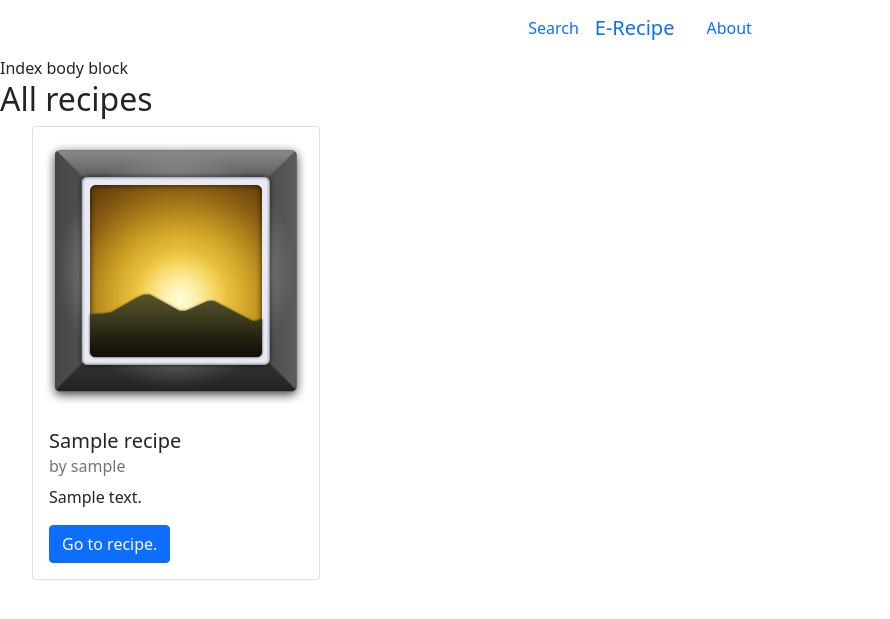
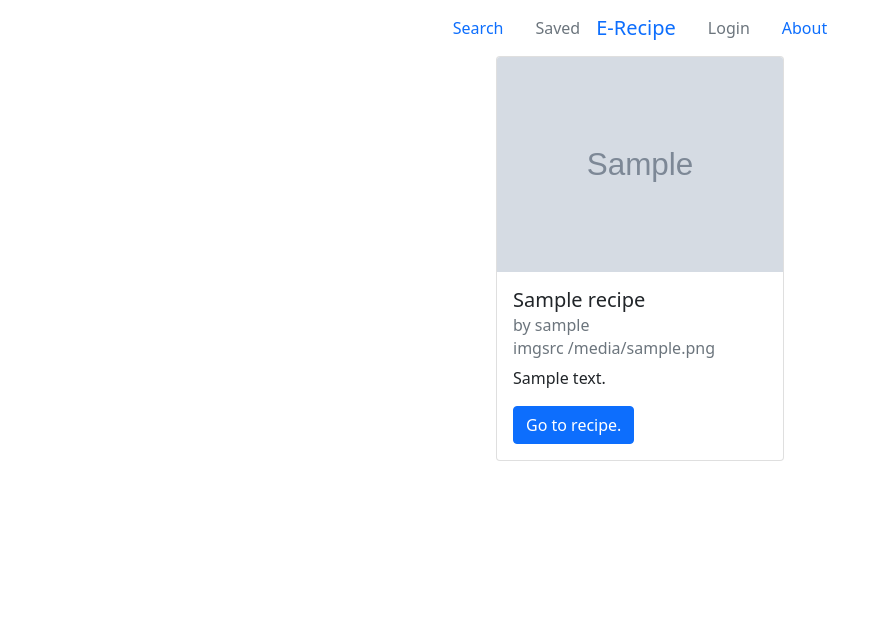
Before and after one commit to Franckevicius/WAD2-LB5A, a Django app: page / in a window 1280 px wide. Shown: the top 619 px of the page, without its empty margins (0-890 px from the left). Run offline with Django 3.2, Linux system fonts and the light colour scheme; tables that the repository leaves empty hold one stand-in row (values such as "Sample post"); grey boxes marked "Sample" are stand-in pictures; some libraries are stand-ins or nearby versions.

Commit message:
Index recipe cards now displaying properly (minus the pictures), are properly arranged, and flex as expected

```diff
--- a/recipe_sharing/templates/main_app/base.html
+++ b/recipe_sharing/templates/main_app/base.html
@@ -10,7 +10,7 @@
     <script type="text/javascript" src="{% static 'main_app-jquery.js' %}"></script>
 <title>
 {% block title_block %}
-    Base title block
+    Base
 {% endblock %}
 </title>
 </head>
@@ -19,7 +19,9 @@
     <nav class="navbar navbar-expand-lg justify-content-evenly align-items-center">
             <ul class="nav nav-fill">
                 <li class="nav-item"><a class="nav-link" href="{% url 'main_app:search' %}">Search</a></li>
+                <li class="nav-item"><a class="nav-link disabled">Saved</a></li> <!-- Currently a placeholder, until view works -->
                 <a class="navbar-brand" href="{% url 'main_app:index' %}">E-Recipe</a>
+                <li class="nav-item"><a class="nav-link disabled">Login</a></li> <!-- Currently a placeholder, until view works -->
                 <li class="nav-item"><a class="nav-link" href="{% url 'main_app:about' %}">About</a></li>
             </ul>
     </nav>
--- a/recipe_sharing/templates/main_app/index.html
+++ b/recipe_sharing/templates/main_app/index.html
@@ -6,22 +6,20 @@
 {% endblock %}
 
 {% block body_block %}
-    Index body block
-
-    <div>
-        <h2>All recipes</h2>
+    <div class="container d-flex justify-content-center flex-column">
             {% if recipes %}
-                <ul>
+                <ul class="container-fluid d-flex flex-row flex-wrap justify-content-evenly">
                 {% for recipe in recipes %}
-                    <div class="card" style="width: 18rem;">
-                        <img src="/pictures_placeholder/1.png" class="card-img-top" alt="recipe_pic">
+                    <li class="card" style="width: 18rem;">
+                        <img src="{{recipe.picture.url}}" class="card-img-top" alt="recipe_pic">
                         <div class="card-body">
                             <h5 class="card-title">{{recipe.title}}</h5>
                             <h6 class="card-subtitle mb-2 text-muted">by {{recipe.author}}</h6>
+                            <h6 class="card-subtitle mb-2 text-muted">imgsrc {{recipe.picture.url}}</h6>
                             <p class="card-text">{{recipe.description}}</p>
                             <a href="{% url 'main_app:render_recipe' recipe.title_slug %}" class="btn btn-primary">Go to recipe.</a>
                         </div>
-                    </div>
+                    </li>
                 {% endfor %}
                 </ul>
             {% else %}
```
